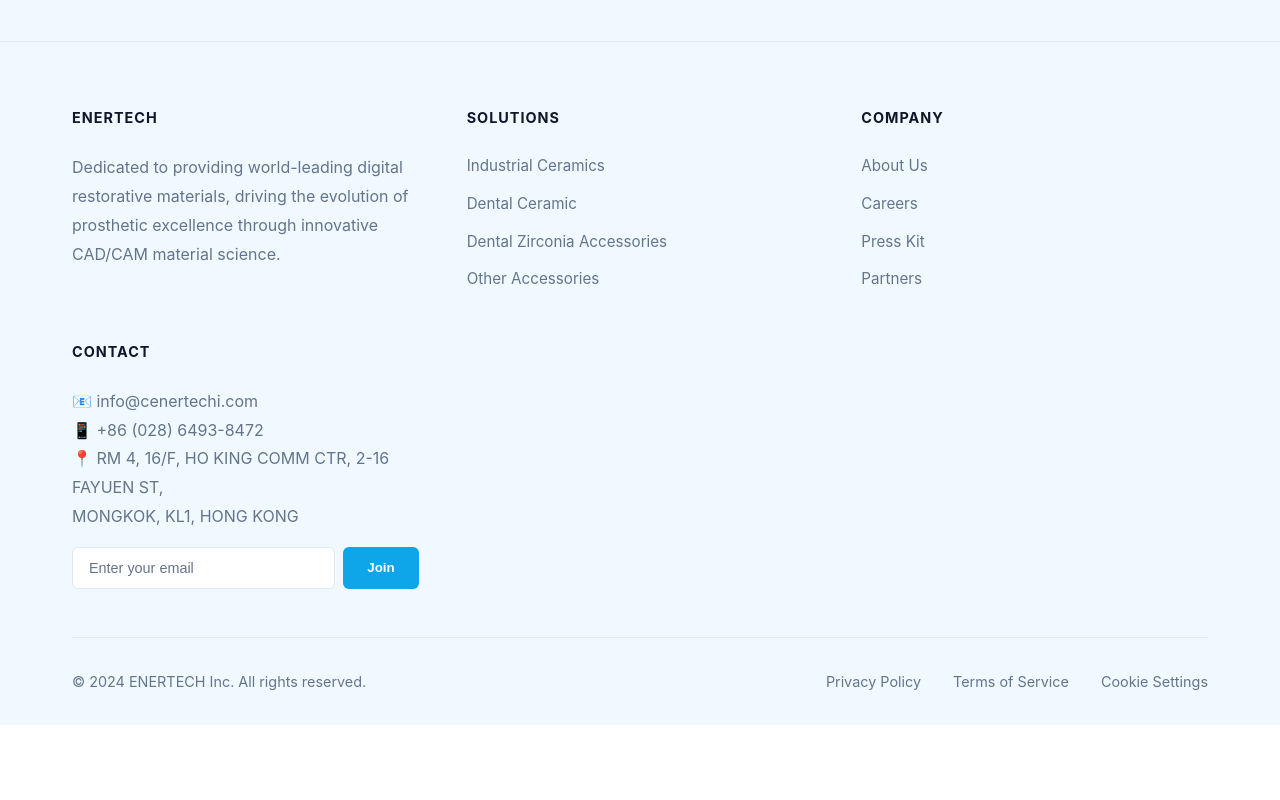
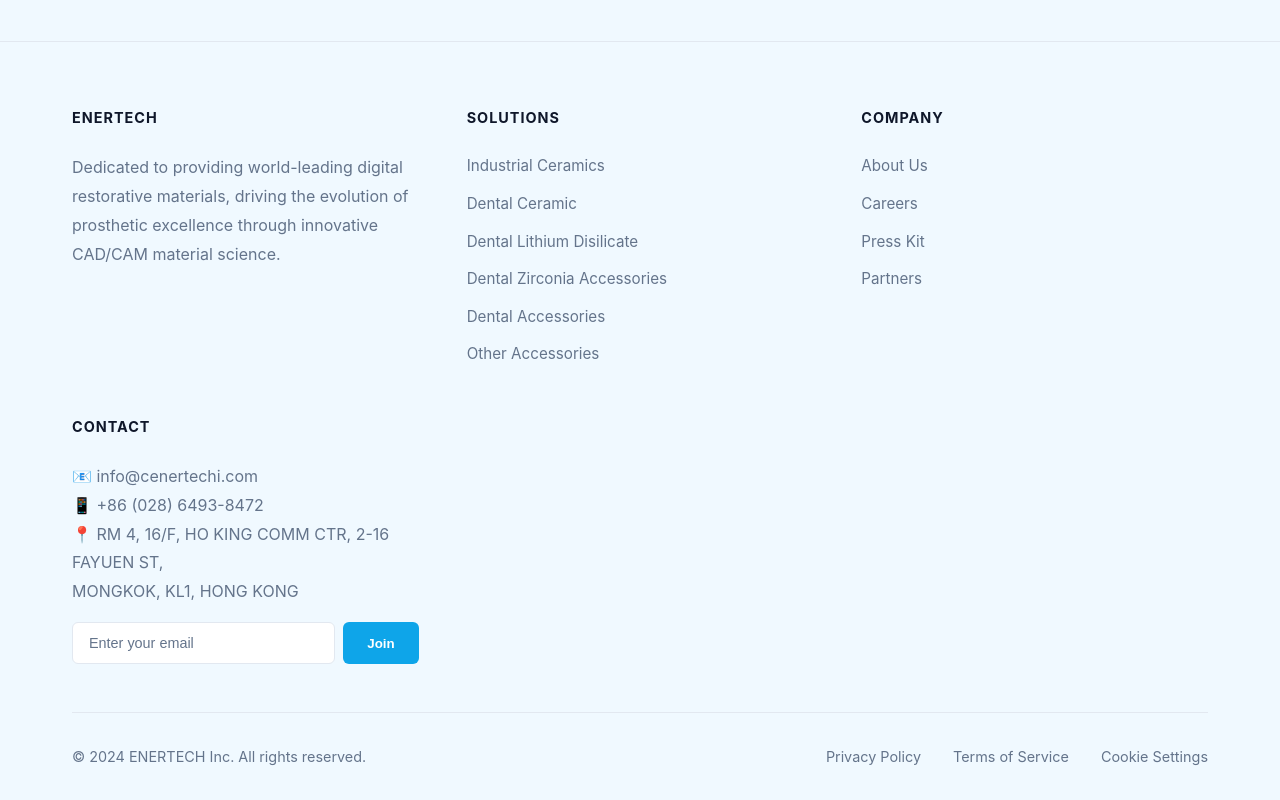
Before and after one commit to Kenneth8719/kenneth8719.github.io, a plain HTML site: page index.htm in a window 1280 px wide. Shown: the part 3945-4745 px from the top of the page. Before the commit the page ends 4670 px from the top, so only its background shows below. Drawn offline with Linux system fonts and the light colour scheme.

Commit message:
Add files via upload

```diff
--- a/index.htm
+++ b/index.htm
@@ -966,7 +966,9 @@
                     <ul class="footer-links">
                         <li><a href="#">Industrial Ceramics</a></li>
                         <li><a href="#">Dental Ceramic</a></li>
+                        <li><a href="#">Dental Lithium Disilicate</a></li>
                         <li><a href="#">Dental Zirconia Accessories</a></li>
+                        <li><a href="#">Dental Accessories</a></li>
                         <li><a href="#">Other Accessories</a></li>
                     </ul>
                 </div>
```
